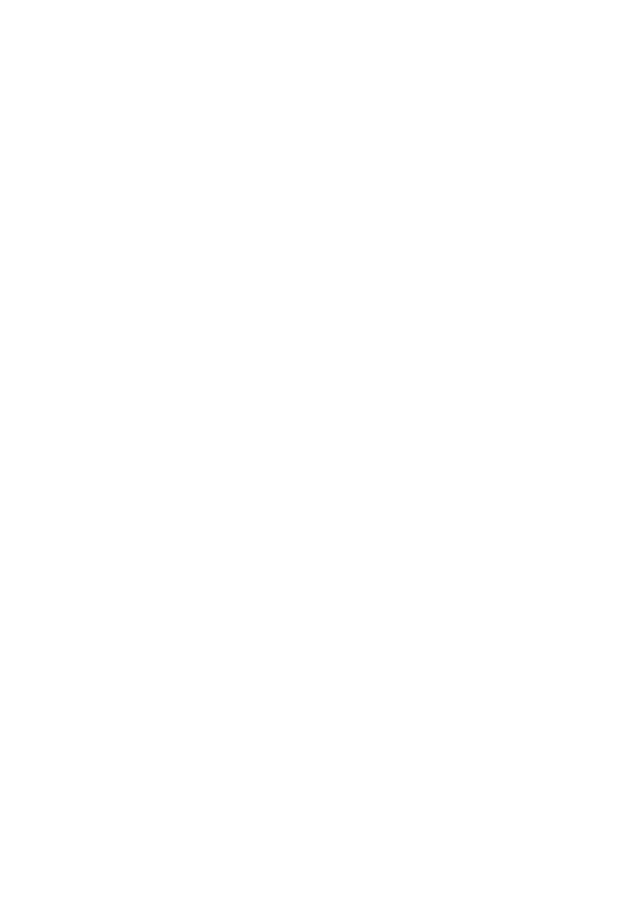
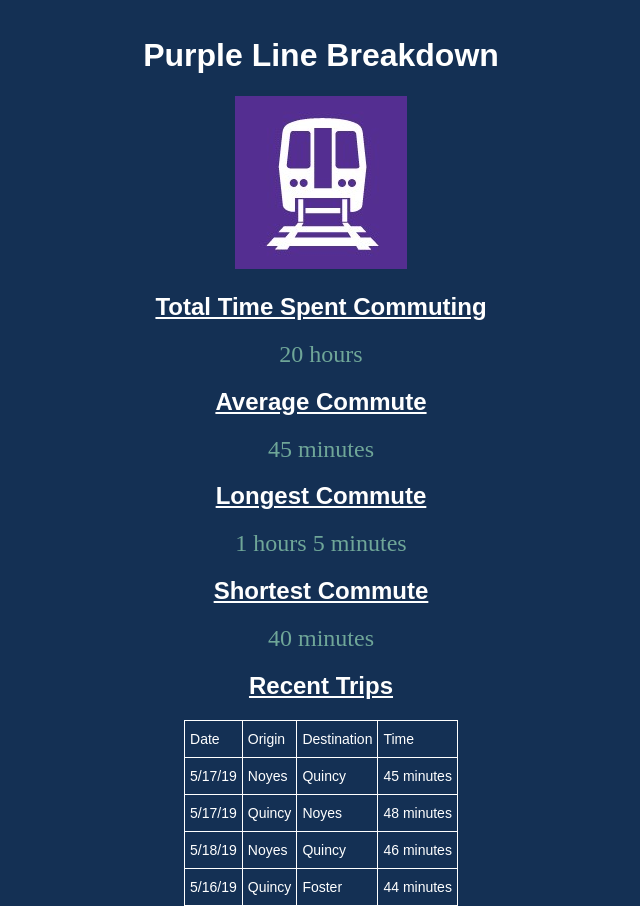
Before and after one commit to cgarcia33/transit-logger, a React (Create React App) app: page /linebreakdown in a window 1280 px wide. Shown: the whole page, without its empty margins (319-959 px from the left). Before the commit the page ends 800 px from the top, so only its background shows below. Built offline with nearby package versions, Linux system fonts and the light colour scheme.

Commit message:
add LineBreakdown

```diff
--- a/src/App.css
+++ b/src/App.css
@@ -43,4 +43,5 @@
 
 .links a {
   color: white;
+  display: block;
 }
--- a/src/App.js
+++ b/src/App.js
@@ -38,6 +38,7 @@
         ))}
         <div className="links">
           <Link to="/breakdown">Breakdown</Link>
+          <Link to="/linebreakdown">Line Breakdown</Link>
         </div>
       </div>
     );
--- /dev/null
+++ b/src/LineBreakdown.js
@@ -0,0 +1,75 @@
+import React, { Component } from "react";
+import "./linebreakdown.css";
+import image from "./static/images/pur.jpg";
+
+class LineBreakdown extends Component {
+  state = { line: {} };
+
+  componentDidMount() {
+    import("./static/combinedLines.json")
+      .then(json => {
+        this.setState({ line: json.lines[0] });
+      })
+      .catch(error => {
+        alert(error);
+      });
+  }
+
+  render() {
+    return (
+      <div className="LineBreakdown">
+        <h1>{this.state.line.name} Breakdown</h1>
+        <img src={image} alt="line logo" />
+        <div className="stats">
+          <h2>Total Time Spent Commuting</h2>
+          <div className="stat">20 hours</div>
+          <h2>Average Commute</h2>
+          <div className="stat">45 minutes</div>
+          <h2>Longest Commute</h2>
+          <div className="stat">1 hours 5 minutes</div>
+          <h2>Shortest Commute</h2>
+          <div className="stat">40 minutes</div>
+        </div>
+        <div className="recent-trips">
+          <h2>Recent Trips</h2>
+          <table className="tg">
+            <tbody>
+              <tr>
+                <th className="tg-0lax">Date</th>
+                <th className="tg-0lax">Origin</th>
+                <th className="tg-0lax">Destination</th>
+                <th className="tg-0lax">Time</th>
+              </tr>
+              <tr>
+                <td className="tg-0lax">5/17/19</td>
+                <td className="tg-0lax">Noyes</td>
+                <td className="tg-0lax">Quincy</td>
+                <td className="tg-0lax">45 minutes</td>
+              </tr>
+              <tr>
+                <td className="tg-0lax">5/17/19</td>
+                <td className="tg-0lax">Quincy</td>
+                <td className="tg-0lax">Noyes</td>
+                <td className="tg-0lax">48 minutes</td>
+              </tr>
+              <tr>
+                <td className="tg-0lax">5/18/19</td>
+                <td className="tg-0lax">Noyes </td>
+                <td className="tg-0lax">Quincy</td>
+                <td className="tg-0lax">46 minutes</td>
+              </tr>
+              <tr>
+                <td className="tg-0lax">5/16/19</td>
+                <td className="tg-0lax">Quincy</td>
+                <td className="tg-0lax">Foster</td>
+                <td className="tg-0lax">44 minutes</td>
+              </tr>
+            </tbody>
+          </table>
+        </div>
+      </div>
+    );
+  }
+}
+
+export default LineBreakdown;
--- a/src/index.js
+++ b/src/index.js
@@ -3,6 +3,7 @@
 import { BrowserRouter as Router, Switch, Route } from "react-router-dom";
 import App from "./App";
 import Breakdown from "./Breakdown";
+import LineBreakdown from "./LineBreakdown";
 import "./index.css";
 
 class Routes extends React.Component {
@@ -13,6 +14,7 @@
           <Switch>
             <Route path="/" exact component={App} />
             <Route path="/breakdown" component={Breakdown} />
+            <Route path="/linebreakdown" component={LineBreakdown} />
           </Switch>
         </div>
       </Router>
--- /dev/null
+++ b/src/linebreakdown.css
@@ -0,0 +1,48 @@
+.LineBreakdown {
+  background-color: #143054;
+  min-height: 100vh;
+  width: 100%;
+  padding-top: 1em;
+  font-family: Arial, Helvetica, sans-serif;
+  color: white;
+  text-align: center;
+  margin: 0 auto;
+}
+
+.recent-trips {
+  text-align: center;
+  margin: 0 auto;
+}
+
+table {
+  margin: 0 auto;
+}
+.tg {
+  border-collapse: collapse;
+  border-spacing: 0;
+}
+.tg td {
+  font-family: Arial, sans-serif;
+  font-size: 14px;
+  padding: 10px 5px;
+  border-style: solid;
+  border-width: 1px;
+  overflow: hidden;
+  word-break: normal;
+  border-color: white;
+}
+.tg th {
+  font-family: Arial, sans-serif;
+  font-size: 14px;
+  font-weight: normal;
+  padding: 10px 5px;
+  border-style: solid;
+  border-width: 1px;
+  overflow: hidden;
+  word-break: normal;
+  border-color: white;
+}
+.tg .tg-0lax {
+  text-align: left;
+  vertical-align: top;
+}
```
